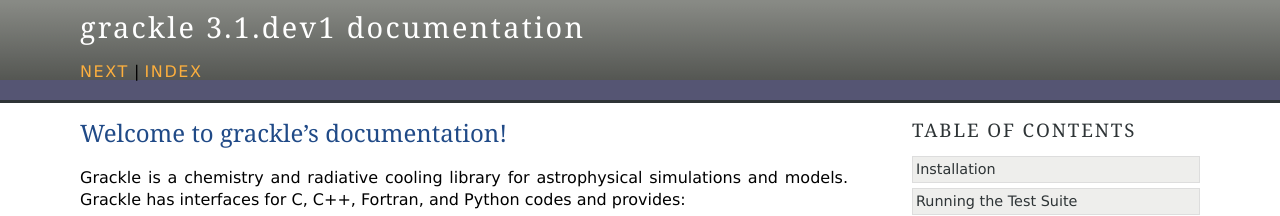
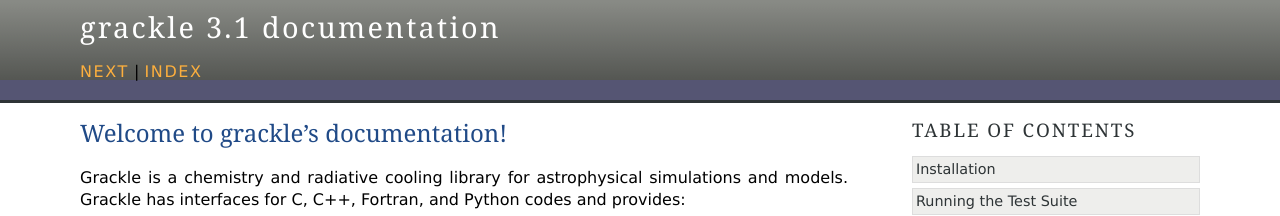
Before and after one commit to grackle-project/grackle, a Sphinx documentation site: the page built from doc/source/index.rst, in a window 1280 px wide and 900 px high. Shown: the top 216 px of the window. Built offline with Sphinx 7.4.7, drawn with Linux system fonts in a browser that asks for light colours.

Commit message:
version and changelong updates for 3.1 release

```diff
--- a/doc/source/conf.py
+++ b/doc/source/conf.py
@@ -50,7 +50,7 @@ copyright = u'grackle developers. All rights reserved.'
 # The short X.Y version.
 version = '3.1'
 # The full version, including alpha/beta/rc tags.
-release = '3.1.dev1'
+release = '3.1'
 
 # The language for content autogenerated by Sphinx. Refer to documentation
 # for a list of supported languages.
```
Also changed, not shown: 2 other files.
